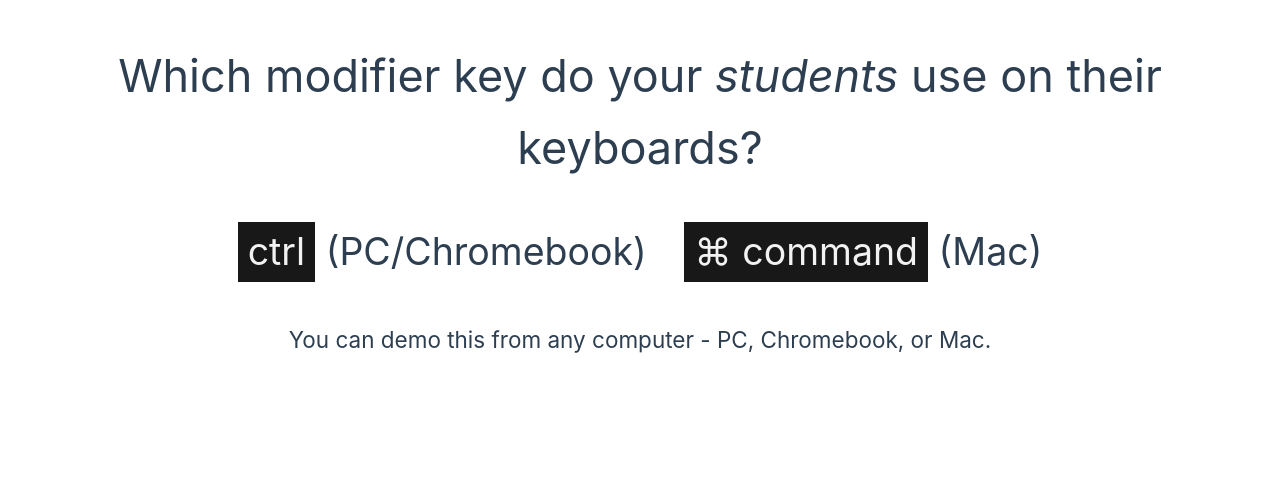
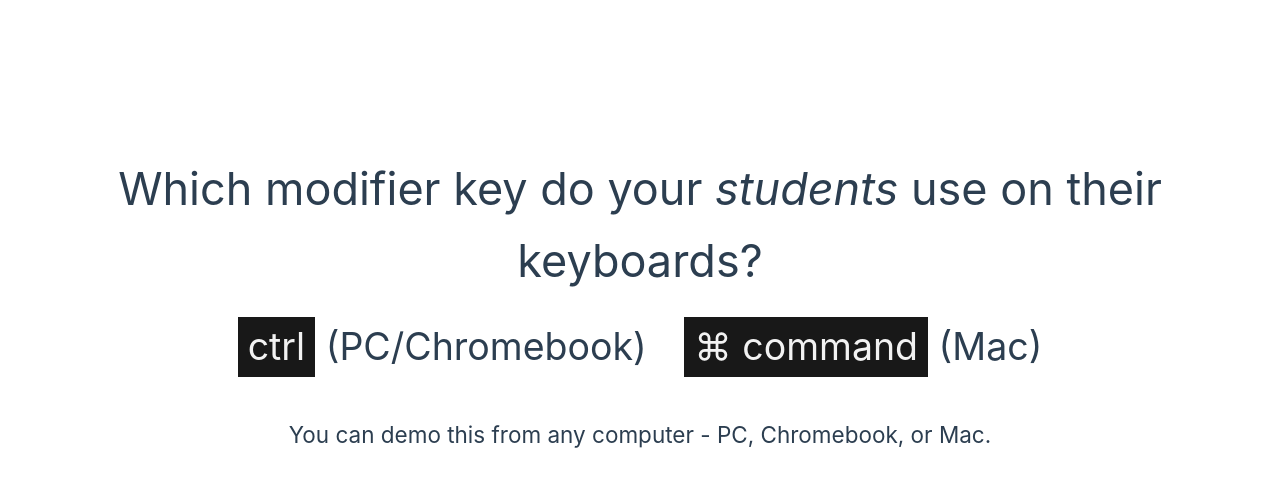
Before and after one commit to zakkolar/tools.techlit.copypaste, a Vue app: page / in a window 1280 px wide. Shown: the top 486 px of the page. Built offline with nearby package versions, Linux system fonts and the light colour scheme.

Commit message:
remove heading

```diff
--- a/src/App.vue
+++ b/src/App.vue
@@ -291,7 +291,7 @@ onMounted(() => {
 <template>
     <div id="app">
         <div v-if="shortcutKey">
-            <h1>Copy and Paste</h1>
+
             <div id="workspace" class="panel">
                 <div class="selectable" :id="CURRENT_TEXT_ID">{{ currentText }}</div>
                 <textarea
@@ -364,7 +364,7 @@ onMounted(() => {
         </div>
         <div v-else>
 
-            <h1 style="font-size: 1.2em; margin-top: 40px;">Which modifier key do your <em>students</em> use on their
+            <h1 style="font-size: 1.2em; margin-top: 40px; margin-bottom: 20px;">Which modifier key do your <em>students</em> use on their
                 keyboards?</h1>
             <div id="key-select">
                 <div v-for="key of Object.keys(shortcutKeyOptions)">
@@ -398,7 +398,7 @@ onMounted(() => {
     align-items: center;
     justify-content: center;
     height: 100vh;
-    padding: 0;
+    padding-top: 3em;
     margin: 0;
 }
 
@@ -458,7 +458,6 @@ a.key {
     align-items: center;
     justify-content: center;
     column-gap: 1em;
-    margin-top: 1em;
 }
 
 
```
